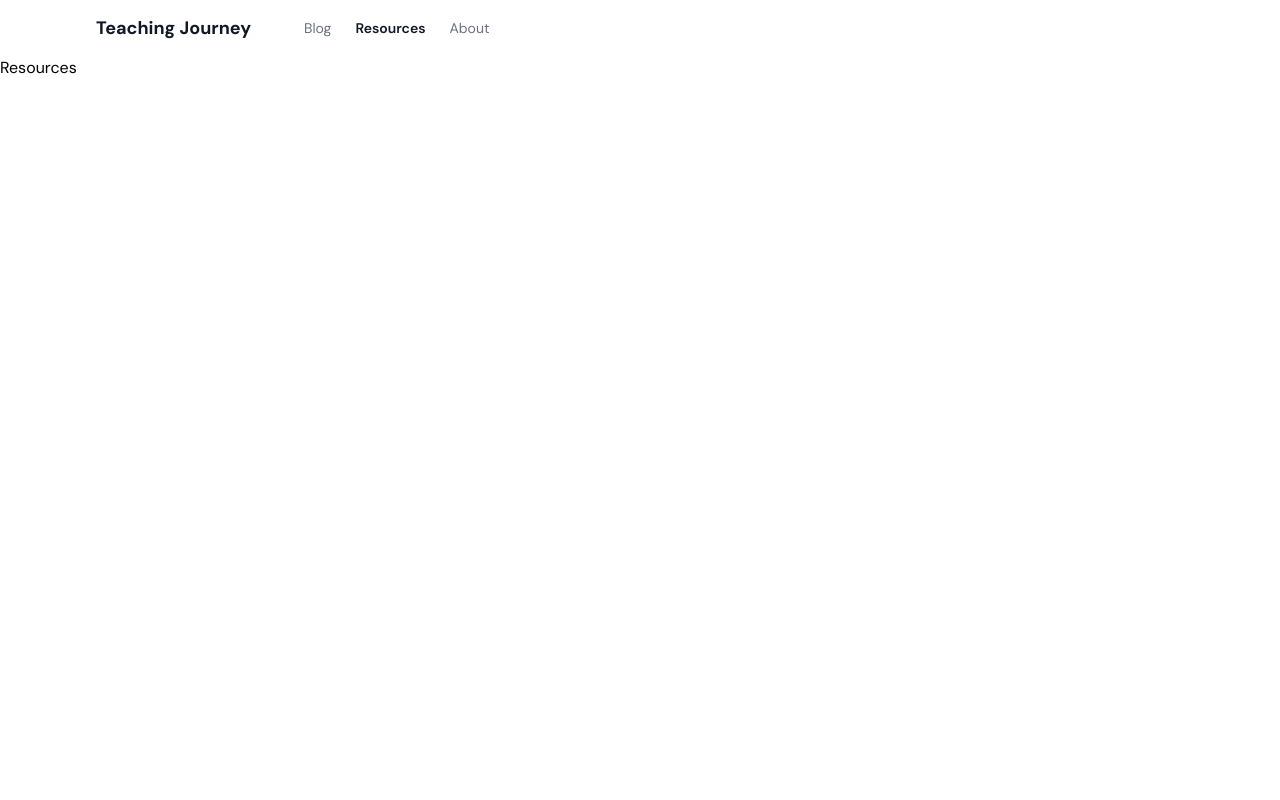
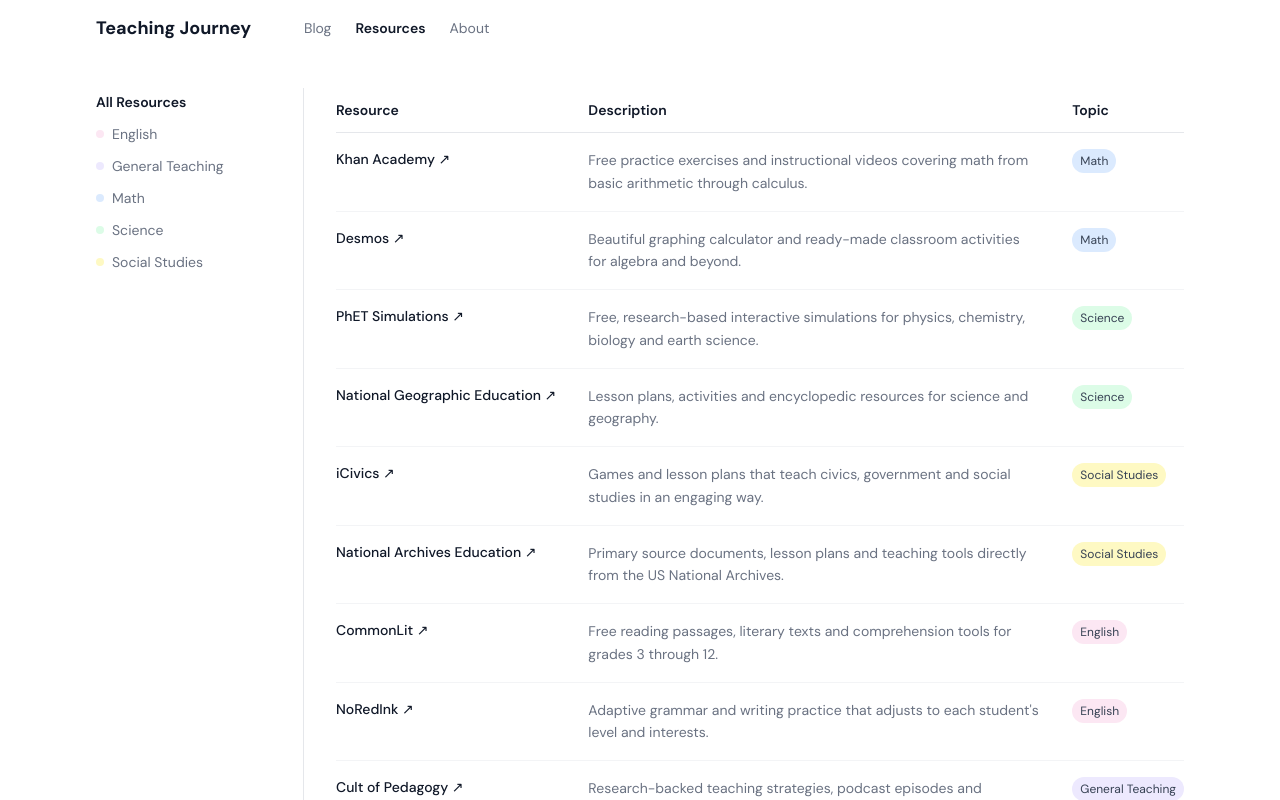
Before and after one commit to orelkris/krisassaurus, a React (Vite) app: page /resources in a window 1280 px wide. Built offline with nearby package versions, Linux system fonts and the light colour scheme.

Commit message:
Update resources page and update about me banner

```diff
--- a/src/data/mockData.ts
+++ b/src/data/mockData.ts
@@ -137,21 +137,93 @@
 export const mockResources: Resource[] = [
   {
     id: 'r1',
+    title: 'Khan Academy',
+    url: 'https://www.khanacademy.org',
+    description:
+      'Free practice exercises and instructional videos covering math from basic arithmetic through calculus.',
+    topic: 'Math',
+    date: new Date('2025-01-10'),
+  },
+  {
+    id: 'r2',
+    title: 'Desmos',
+    url: 'https://www.desmos.com',
+    description:
+      'Beautiful graphing calculator and ready-made classroom activities for algebra and beyond.',
+    topic: 'Math',
+    date: new Date('2025-01-15'),
+  },
+  {
+    id: 'r3',
+    title: 'PhET Simulations',
+    url: 'https://phet.colorado.edu',
+    description:
+      'Free, research-based interactive simulations for physics, chemistry, biology and earth science.',
+    topic: 'Science',
+    date: new Date('2025-01-20'),
+  },
+  {
+    id: 'r4',
+    title: 'National Geographic Education',
+    url: 'https://education.nationalgeographic.org',
+    description:
+      'Lesson plans, activities and encyclopedic resources for science and geography.',
+    topic: 'Science',
+    date: new Date('2025-02-01'),
+  },
+  {
+    id: 'r5',
+    title: 'iCivics',
+    url: 'https://www.icivics.org',
+    description:
+      'Games and lesson plans that teach civics, government and social studies in an engaging way.',
+    topic: 'Social Studies',
+    date: new Date('2025-02-05'),
+  },
+  {
+    id: 'r6',
+    title: 'National Archives Education',
+    url: 'https://www.archives.gov/education',
+    description:
+      'Primary source documents, lesson plans and teaching tools directly from the US National Archives.',
+    topic: 'Social Studies',
+    date: new Date('2025-02-10'),
+  },
+  {
+    id: 'r7',
+    title: 'CommonLit',
+    url: 'https://www.commonlit.org',
+    description:
+      'Free reading passages, literary texts and comprehension tools for grades 3 through 12.',
+    topic: 'English',
+    date: new Date('2025-02-15'),
+  },
+  {
+    id: 'r8',
+    title: 'NoRedInk',
+    url: 'https://www.noredink.com',
+    description:
+      "Adaptive grammar and writing practice that adjusts to each student's level and interests.",
+    topic: 'English',
+    date: new Date('2025-02-20'),
+  },
+  {
+    id: 'r9',
     title: 'Cult of Pedagogy',
     url: 'https://www.cultofpedagogy.com',
     description:
-      'Practical teaching strategies, podcast, and research-backed classroom ideas.',
+      'Research-backed teaching strategies, podcast episodes and classroom resources for all subjects.',
     topic: 'General Teaching',
-    date: new Date('2025-01-01'),
+    date: new Date('2025-03-01'),
   },
   {
-    id: 'r2',
-    title: 'Teach Like a Champion',
-    url: 'https://teachlikeachampion.com',
+    id: 'r10',
+    title: 'Edutopia',
+    url: 'https://www.edutopia.org',
     description:
-      "Doug Lemov's techniques for high-impact classroom instruction.",
-    topic: 'Classroom Management',
-    date: new Date('2025-01-01'),
+      'Articles, videos and guides on evidence-based teaching strategies and school culture.',
+    topic: 'General Teaching',
+    date: new Date('2025-03-05'),
   },
 ]
 
--- /dev/null
+++ b/src/data/topicColors.ts
@@ -0,0 +1,11 @@
+const topicColors: Record<string, string> = {
+  Math: '#DBEAFE',
+  Science: '#DCFCE7',
+  'Social Studies': '#FEF9C3',
+  English: '#FCE7F3',
+  'General Teaching': '#EDE9FE',
+}
+
+export function getTopicColor(topic: string): string {
+  return topicColors[topic] ?? '#F3F4F6'
+}
--- a/src/pages/ResourcesPage.tsx
+++ b/src/pages/ResourcesPage.tsx
@@ -1,5 +1,108 @@
+import { useState, useMemo } from 'react'
+import TwoColumnLayout from '@/components/layout/TwoColumnLayout'
+import { mockResources } from '@/data/mockData'
+import { getTopicColor } from '@/data/topicColors'
+
 function ResourcesPage() {
-  return <div>Resources</div>
+  const [selectedTopic, setSelectedTopic] = useState<string | null>(null)
+
+  const topics = useMemo(() => {
+    return [...new Set(mockResources.map((r) => r.topic))].sort()
+  }, [])
+
+  const filteredResources = useMemo(() => {
+    if (selectedTopic === null) return mockResources
+    return mockResources.filter((r) => r.topic === selectedTopic)
+  }, [selectedTopic])
+
+  const sidebar = (
+    <nav className="flex flex-col gap-1">
+      <button
+        onClick={() => setSelectedTopic(null)}
+        className={`cursor-pointer text-left text-sm py-1 transition-colors ${
+          selectedTopic === null
+            ? 'font-semibold text-gray-900'
+            : 'text-gray-500 hover:text-gray-900'
+        }`}
+      >
+        All Resources
+      </button>
+
+      {topics.map((topic) => (
+        <button
+          key={topic}
+          onClick={() => setSelectedTopic(topic)}
+          className={`cursor-pointer text-left text-sm py-1 transition-colors flex items-center gap-2 ${
+            selectedTopic === topic
+              ? 'font-semibold text-gray-900'
+              : 'text-gray-500 hover:text-gray-900'
+          }`}
+        >
+          <span
+            className="w-2 h-2 rounded-full shrink-0"
+            style={{ backgroundColor: getTopicColor(topic) }}
+          />
+          {topic}
+        </button>
+      ))}
+    </nav>
+  )
+
+  return (
+    <TwoColumnLayout sidebar={sidebar} scrollable>
+      {filteredResources.length === 0 ? (
+        <div className="flex items-center justify-center h-48 text-sm text-gray-400">
+          No resources found.
+        </div>
+      ) : (
+        <table className="w-full text-sm">
+          <thead>
+            <tr className="border-b border-gray-200">
+              <th className="text-left py-3 pr-8 font-semibold text-gray-900 whitespace-nowrap">
+                Resource
+              </th>
+              <th className="text-left py-3 pr-8 font-semibold text-gray-900">
+                Description
+              </th>
+              <th className="text-left py-3 font-semibold text-gray-900 whitespace-nowrap">
+                Topic
+              </th>
+            </tr>
+          </thead>
+          <tbody>
+            {filteredResources.map((resource) => (
+              <tr
+                key={resource.id}
+                className="border-b border-gray-100 hover:bg-gray-50 transition-colors"
+              >
+                <td className="py-4 pr-8 align-top whitespace-nowrap">
+                  <a
+                    href={resource.url}
+                    target="_blank"
+                    rel="noopener noreferrer"
+                    className="font-medium text-gray-900 hover:text-gray-500 transition-colors"
+                  >
+                    {resource.title} ↗
+                  </a>
+                </td>
+                <td className="py-4 pr-8 align-top text-gray-500 leading-relaxed">
+                  {resource.description}
+                </td>
+                <td className="py-4 align-top">
+                  <span
+                    className="inline-block px-2 py-1 text-xs rounded-full whitespace-nowrap text-gray-700"
+                    style={{ backgroundColor: getTopicColor(resource.topic) }}
+                  >
+                    {resource.topic}
+                  </span>
+                </td>
+              </tr>
+            ))}
+          </tbody>
+        </table>
+      )}
+    </TwoColumnLayout>
+  )
 }
 
 export default ResourcesPage
```
Also changed, not shown: 1 other file (tests, documents, lock files or other folders).
